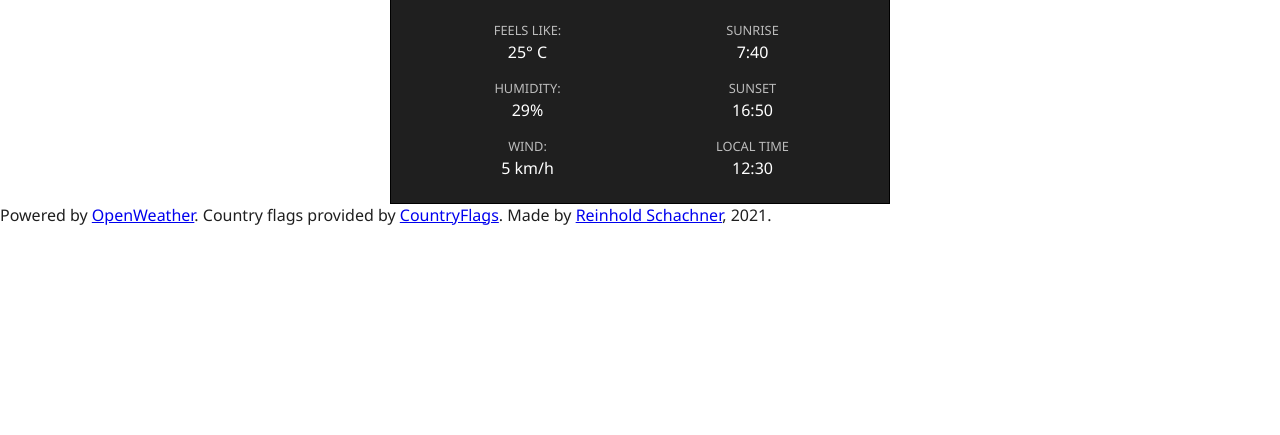
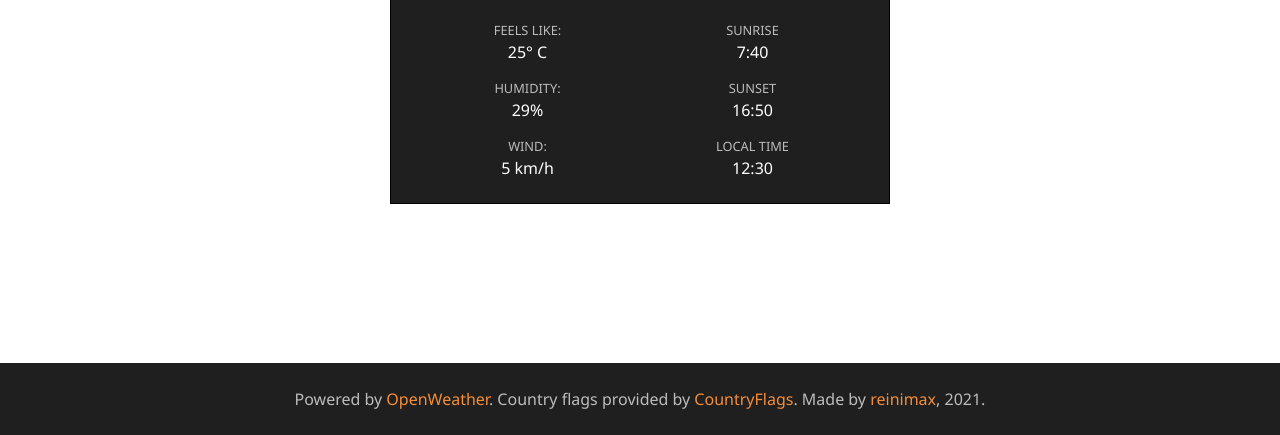
Before and after one commit to reinimax/weather-app, a plain HTML site: page index.html in a window 1280 px wide. Shown: the part 365-800 px from the top of the page. Drawn offline with Linux system fonts and the light colour scheme.

Commit message:
Style footer

```diff
--- a/index.html
+++ b/index.html
@@ -75,10 +75,13 @@
 
     <footer class="site-footer">
       <p>
-        Powered by <a href="https://openweathermap.org/">OpenWeather</a>.
+        Powered by
+        <a href="https://openweathermap.org/" target="_blank">OpenWeather</a>.
         Country flags provided by
-        <a href="https://www.countryflags.io/">CountryFlags</a>. Made by
-        <a href="https://github.com/reinimax/">Reinhold Schachner</a>, 2021.
+        <a href="https://www.countryflags.io/" target="_blank">CountryFlags</a>.
+        Made by
+        <a href="https://github.com/reinimax/" target="_blank">reinimax</a>,
+        2021.
       </p>
     </footer>
 
--- a/style.css
+++ b/style.css
@@ -516,7 +516,7 @@ h1 {
 }
 
 .weather {
-  margin: 20px auto 0;
+  margin: 20px auto;
   max-width: 500px;
   border: 1px solid black;
 }
@@ -579,4 +579,29 @@ h1 {
   text-transform: uppercase;
 }
 
+.site-footer {
+  position: absolute;
+  bottom: 0;
+  left: 0;
+  right: 0;
+  padding: 1.5rem 5rem;
+  background-color: #1f1f1f;
+  color: rgba(255, 255, 255, 0.7);
+  text-align: center;
+  line-height: 1.5;
+}
+
+.site-footer a {
+  color: #f58e3a;
+  text-decoration: none;
+}
+
+.site-footer a:hover {
+  text-decoration: underline;
+}
+
+.site-footer a:visited {
+  color: #b66a2d;
+}
+
 /*# sourceMappingURL=style.css.map */
```
Also changed, not shown: 1 other file.
